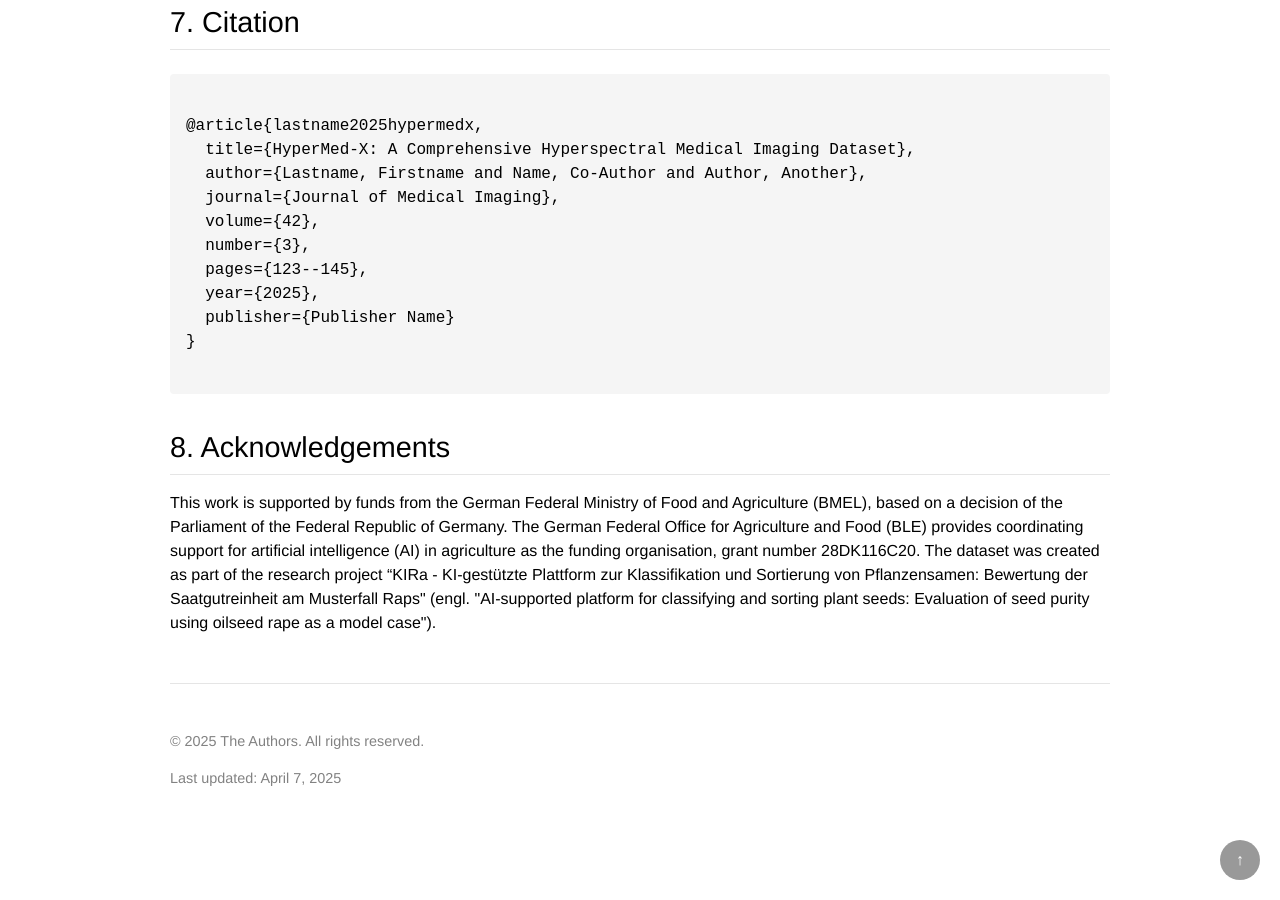
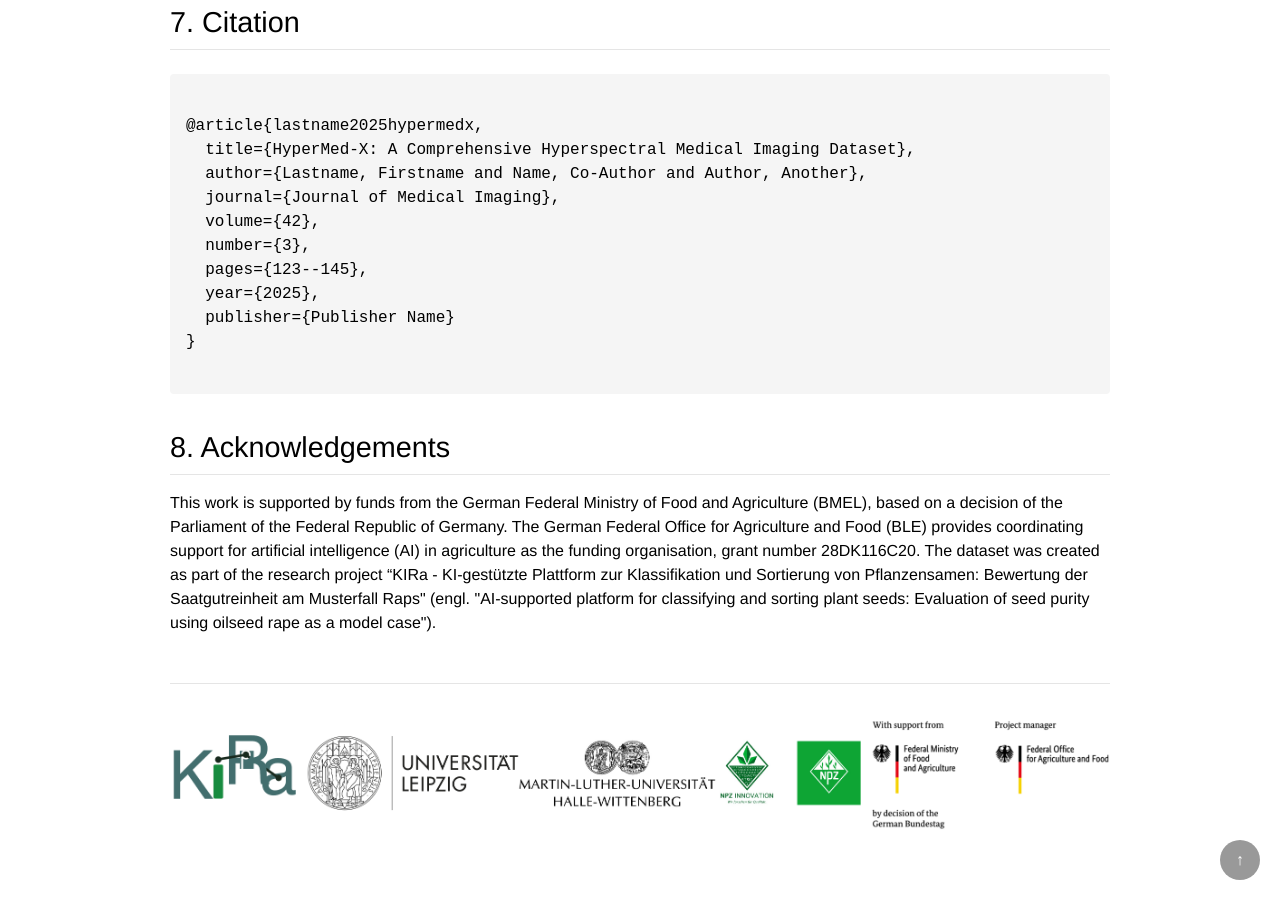
Before and after one commit to max-kuk/bisid-5k, a Jekyll site: the page built from index.md, in a window 1280 px wide and 900 px high, scrolled down 3571 px. Built offline with Jekyll 4.4.1, drawn with Linux system fonts in a browser that asks for light colours; our own code applies the rules of GitHub Pages for plain Markdown files; some of the changed text lies outside the part shown.

Commit message:
website update

```diff
--- a/_layouts/default.html
+++ b/_layouts/default.html
@@ -334,8 +334,7 @@
         <a href="#" class="btn">Paper</a>
         <a href="https://doi.org/10.25532/OPARA-743" class="btn">Dataset</a>
         <a href="https://github.com/max-kuk/bisid-5k-tools" class="btn">Code</a>
-        <a href="https://www.npz-innovation.de/projectKIRA.html" class="btn">Project Website</a>
-        <a href="#" class="btn">BibTeX</a>
+        <a href="https://www.npz-innovation.de/projectKIRA.html" class="btn">Project page</a>
       </div>
     </div>
   </div>
@@ -354,7 +353,7 @@
 
       <h2>2. Dataset Overview</h2>
       <div class="figure">
-        <img src="/assets/images/dataset_overview.jpg" alt="Dataset Overview">
+        <img src="assets/images/dataset_overview.jpg" alt="Dataset Overview">
         <div class="figure-caption">Figure 1: Overview of the BiSID-5k dataset.</div>
       </div>
 
@@ -471,8 +470,7 @@
 </p>
 
       <div class="footer">
-        <p>© 2025 The Authors. All rights reserved.</p>
-        <p>Last updated: April 7, 2025</p>
+        <img src="assets/images/footer.png">
       </div>
     </div>
   </div>
```
